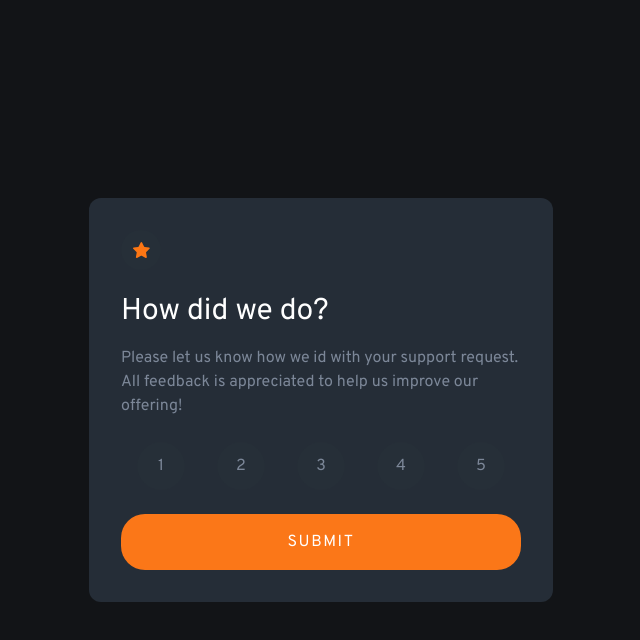
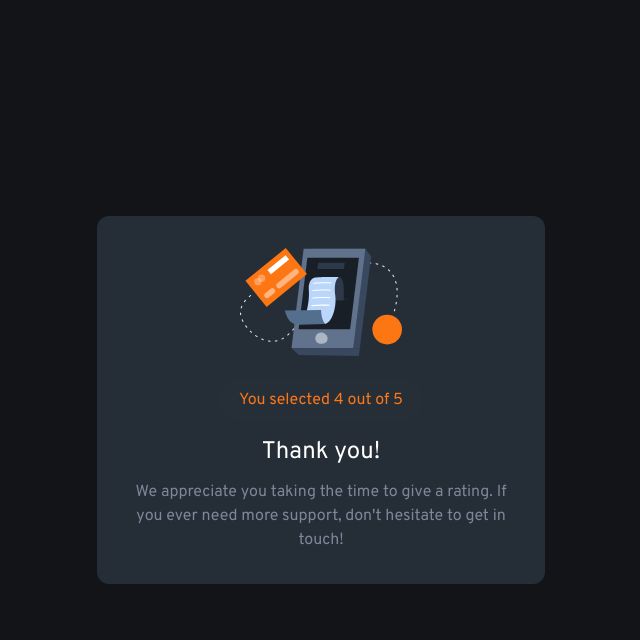
Before and after one commit to jchapar/rating_component_FEM, a website: page index.html in a window 1280 px wide. Both pictures are taken after a click on the button "SUBMIT". Shown: the whole page, without its empty margins (319-959 px from the left). Drawn offline with nearby package versions, Linux system fonts and the light colour scheme; files that its build step writes are made by us from their sources.

Commit message:
js functionality added for the submit button

```diff
--- a/index.html
+++ b/index.html
@@ -8,6 +8,7 @@
     <link rel="preconnect" href="https://fonts.gstatic.com" crossorigin />
     <link href="https://fonts.googleapis.com/css2?family=Overpass:wght@400;700&display=swap" rel="stylesheet" />
     <link rel="stylesheet" href="css/style.css" />
+    <script src="js/script.js" defer></script>
     <title>Rating Component | Frontend Mentor</title>
   </head>
   <body class="bg-veryDarkBlue font-sans">
@@ -41,7 +42,7 @@
               <p class="text-mediumGrey group-hover:text-white">5</p>
             </div>
           </div>
-          <button type="submit" class="bg-orange block w-full text-white rounded-3xl py-4 px-6 tracking-widest font-medium uppercase hover:bg-white hover:text-orange">Submit</button>
+          <button type="submit" id="submit-btn" class="bg-orange block w-full text-white rounded-3xl py-4 px-6 tracking-widest font-medium uppercase hover:bg-white hover:text-orange">Submit</button>
         </div>
         <!-- Thank you Content -->
         <div id="thank-you-content" class="hidden flex flex-col items-center justify-center">
--- /dev/null
+++ b/js/script.js
@@ -0,0 +1,8 @@
+const ratingContent = document.getElementById('rating-content');
+const thankYouContent = document.getElementById('thank-you-content');
+const submitBtn = document.getElementById('submit-btn');
+
+submitBtn.addEventListener('click', () => {
+  ratingContent.classList.toggle('hidden');
+  thankYouContent.classList.toggle('hidden');
+});
```
